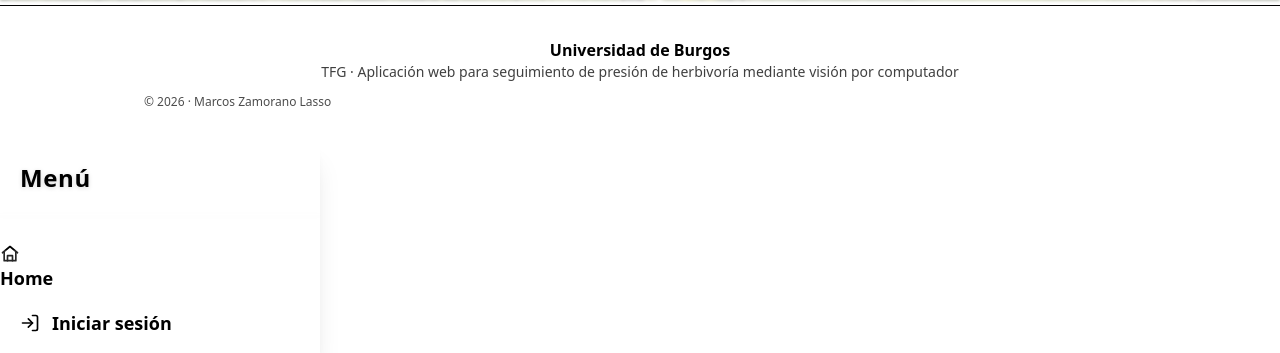
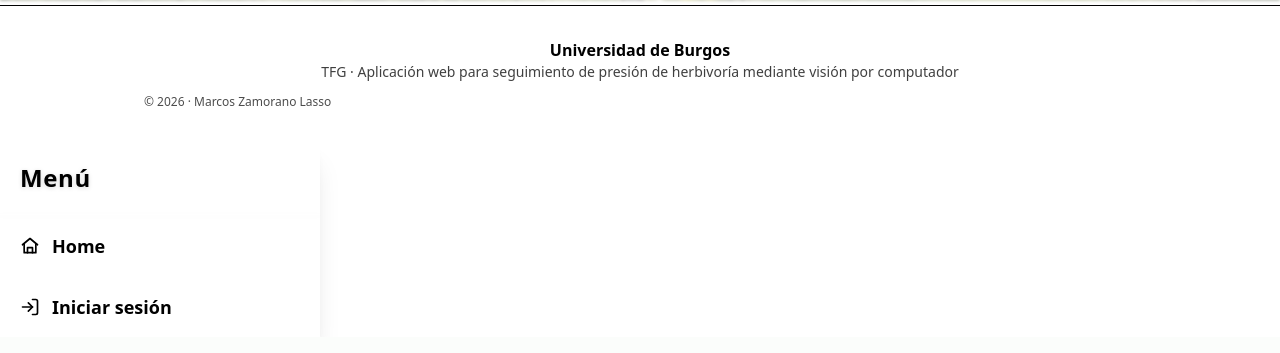
Before and after one commit to Marcurio22/TFG-Marcos-Zamorano, a Flask app: page / in a window 1280 px wide. Shown: the part 799-1152 px from the top of the page. After the commit the page ends 1115 px from the top, so only its background shows below. Run offline with Flask 3, Linux system fonts and the light colour scheme; parts of the project's set-up code (start-up, migrations or seed data) failed here and were passed over; some libraries are stand-ins or nearby versions.

Commit message:
Arreglo de la barra del menú
Closes #110

```diff
--- a/webapp/trazasytrazadas/templates/base.html
+++ b/webapp/trazasytrazadas/templates/base.html
@@ -220,19 +220,21 @@ Versión: 0.1
         {% set is_visor = (current_ep == 'trazas.visor') %}
         {% set is_collection = (current_ep == 'trazas.collection') %}
         {% set is_profile = (current_ep in ['trazas.profile', 'trazas.update_profile']) %}
+        {% set is_admin_user = current_user.is_authenticated and current_user.rol == 'admin' %}
+        {% set is_admin_users = current_ep.startswith('admin_usuarios') %}
+        {% set is_admin_folds = current_ep.startswith('admin_folds') %}
+        {% set nav_item_class = "flex w-full items-center gap-3 px-5 py-4 text-base sm:text-lg font-semibold transition-colors" %}
+        {% set nav_item_hover_class = "hover:bg-white/10" %}
+        {% set nav_item_active_class = "bg-white/15 pointer-events-none" %}
+
         <aside class="w-80 min-h-full bg-primary text-primary-content shadow-xl flex flex-col">
-          <div class="px-5 py-5 font-black tracking-wide text-2xl border-b border-white/20 drop-shadow-sm">{{ _("Menú") }}</div>
-          {% set current_ep = request.endpoint or '' %}
-          {% set is_home = (current_ep == 'trazas.index') %}
-          {% set is_visor = (current_ep == 'trazas.visor') %}
-          {% set is_collection = (current_ep == 'trazas.collection') %}
-          {% set is_profile = (current_ep == 'trazas.profile') or (current_ep == 'trazas.update_profile') %}
-          {% set is_admin_user = current_user.is_authenticated and current_user.rol == 'admin' %}
-          {% set is_admin_panel = current_ep.startswith('admin') or current_ep.startswith('admin_') %}
-          <ul class="menu p-0 bg-primary text-primary-content divide-y divide-white/10 flex-1">
-            <li class="w-full border-t border-white/10">
-              <a href="{{ url_for("trazas.index") }}"
-                 class="w-full rounded-none px-5 py-4 text-base sm:text-lg font-semibold gap-3 hover:bg-white/10 {% if is_home %}bg-white/15 pointer-events-none{% endif %}"
+          <div class="px-5 py-5 font-black tracking-wide text-2xl border-b border-white/20 drop-shadow-sm">
+            {{ _("Menú") }}
+          </div>
+
+          <div class="flex-1 flex flex-col border-t border-white/10">
+            <a href="{{ url_for('trazas.index') }}"
+               class="{{ nav_item_class }} {{ nav_item_hover_class }} {% if is_home %}{{ nav_item_active_class }}{% endif %}"
                {% if is_home %}aria-current="page"{% endif %}
                onclick="document.getElementById('app-drawer').checked = false;">
               <svg xmlns="http://www.w3.org/2000/svg"
@@ -242,18 +244,17 @@ Versión: 0.1
                    stroke-width="2"
                    stroke-linecap="round"
                    stroke-linejoin="round"
-                     class="w-5 h-5">
+                   class="w-5 h-5 shrink-0">
                 <path d="M3 10.5 12 3l9 7.5" />
                 <path d="M5 10v10h14V10" />
                 <path d="M9 20v-6h6v6" />
               </svg>
               <span>{{ _("Home") }}</span>
             </a>
-            </li>
+
             {% if current_user.is_authenticated %}
-              <li class="w-full border-t border-white/10">
-                <a href="{{ url_for("trazas.visor") }}"
-                   class="w-full rounded-none px-5 py-4 text-base sm:text-lg font-semibold gap-3 hover:bg-white/10 {% if is_visor %}bg-white/15 pointer-events-none{% endif %}"
+              <a href="{{ url_for('trazas.visor') }}"
+                 class="{{ nav_item_class }} {{ nav_item_hover_class }} border-t border-white/10 {% if is_visor %}{{ nav_item_active_class }}{% endif %}"
                  {% if is_visor %}aria-current="page"{% endif %}
                  onclick="document.getElementById('app-drawer').checked = false;">
                 <svg xmlns="http://www.w3.org/2000/svg"
@@ -263,17 +264,16 @@ Versión: 0.1
                      stroke-width="2"
                      stroke-linecap="round"
                      stroke-linejoin="round"
-                       class="w-5 h-5">
+                     class="w-5 h-5 shrink-0">
                   <path d="M9 18 3 21V6l6-3 6 3 6-3v15l-6 3-6-3Z" />
                   <path d="M9 3v15" />
                   <path d="M15 6v15" />
                 </svg>
                 <span>{{ _("Visor") }}</span>
               </a>
-              </li>
-              <li class="w-full border-t border-white/10">
-                <a href="{{ url_for("trazas.collection") }}"
-                   class="w-full rounded-none px-5 py-4 text-base sm:text-lg font-semibold gap-3 hover:bg-white/10 {% if is_collection %}bg-white/15 pointer-events-none{% endif %}"
+
+              <a href="{{ url_for('trazas.collection') }}"
+                 class="{{ nav_item_class }} {{ nav_item_hover_class }} border-t border-white/10 {% if is_collection %}{{ nav_item_active_class }}{% endif %}"
                  {% if is_collection %}aria-current="page"{% endif %}
                  onclick="document.getElementById('app-drawer').checked = false;">
                 <svg xmlns="http://www.w3.org/2000/svg"
@@ -283,7 +283,7 @@ Versión: 0.1
                      stroke-width="2"
                      stroke-linecap="round"
                      stroke-linejoin="round"
-                       class="w-5 h-5">
+                     class="w-5 h-5 shrink-0">
                   <rect x="3" y="3" width="7" height="7" />
                   <rect x="14" y="3" width="7" height="7" />
                   <rect x="3" y="14" width="7" height="7" />
@@ -291,14 +291,17 @@ Versión: 0.1
                 </svg>
                 <span>{{ _("Colección de imágenes") }}</span>
               </a>
-              </li>
+
               {% if is_admin_user %}
-                <li class="menu-title px-5 py-3 text-sm font-bold text-white/80 uppercase tracking-wide bg-black/10">
-                  <span>{{ _("Panel del Administrador") }}</span>
-                </li>
-                <li class="w-full border-t border-white/10">
-                  <a href="{{ url_for("admin_usuarios.index_view") }}"
-                     class="w-full rounded-none px-5 py-4 text-base font-semibold gap-3 hover:bg-white/10"
+                <div class="mx-4 mt-5 rounded-2xl border border-white/15 bg-slate-900/25 shadow-inner">
+                  <div class="px-4 py-3 text-center text-sm font-bold text-white/85 uppercase tracking-wide border-b border-white/10">
+                    {{ _("Panel del Administrador") }}
+                  </div>
+
+                  <div class="py-2">
+                    <a href="{{ url_for('admin_usuarios.index_view') }}"
+                       class="flex w-full items-center gap-3 px-4 py-3 text-base font-semibold transition-colors hover:bg-white/10 {% if is_admin_users %}bg-white/15 pointer-events-none{% endif %}"
+                       {% if is_admin_users %}aria-current="page"{% endif %}
                        onclick="document.getElementById('app-drawer').checked = false;">
                       <svg xmlns="http://www.w3.org/2000/svg"
                            viewBox="0 0 24 24"
@@ -307,7 +310,7 @@ Versión: 0.1
                            stroke-width="2"
                            stroke-linecap="round"
                            stroke-linejoin="round"
-                         class="w-5 h-5">
+                           class="w-5 h-5 shrink-0">
                         <path d="M17 21v-2a4 4 0 0 0-4-4H5a4 4 0 0 0-4 4v2" />
                         <circle cx="9" cy="7" r="4" />
                         <path d="M23 21v-2a4 4 0 0 0-3-3.87" />
@@ -315,10 +318,10 @@ Versión: 0.1
                       </svg>
                       <span>{{ _("Gestión de Usuarios") }}</span>
                     </a>
-                </li>
-                <li class="w-full border-t border-white/10">
-                  <a href="{{ url_for("admin_folds.index") }}"
-                     class="w-full rounded-none px-5 py-4 text-base font-semibold gap-3 hover:bg-white/10"
+
+                    <a href="{{ url_for('admin_folds.index') }}"
+                       class="flex w-full items-center gap-3 px-4 py-3 text-base font-semibold transition-colors border-t border-white/10 hover:bg-white/10 {% if is_admin_folds %}bg-white/15 pointer-events-none{% endif %}"
+                       {% if is_admin_folds %}aria-current="page"{% endif %}
                        onclick="document.getElementById('app-drawer').checked = false;">
                       <svg xmlns="http://www.w3.org/2000/svg"
                            viewBox="0 0 24 24"
@@ -327,7 +330,7 @@ Versión: 0.1
                            stroke-width="2"
                            stroke-linecap="round"
                            stroke-linejoin="round"
-                         class="w-5 h-5">
+                           class="w-5 h-5 shrink-0">
                         <path d="M4 19.5A2.5 2.5 0 0 0 6.5 22H20" />
                         <path d="M20 2H8a2 2 0 0 0-2 2v18" />
                         <path d="M8 6h8" />
@@ -336,14 +339,16 @@ Versión: 0.1
                       </svg>
                       <span>{{ _("Gestión del Modelo") }}</span>
                     </a>
-                </li>
+                  </div>
+                </div>
               {% endif %}
             {% endif %}
-          </ul>
+          </div>
+
           <div class="border-t border-white/15">
             {% if current_user.is_authenticated %}
-              <a href="{{ url_for("trazas.profile") }}"
-                 class="flex items-center gap-3 px-5 py-4 text-base sm:text-lg font-semibold hover:bg-white/10 {% if is_profile %}bg-white/15 pointer-events-none{% endif %}"
+              <a href="{{ url_for('trazas.profile') }}"
+                 class="flex w-full items-center gap-3 px-5 py-4 text-base sm:text-lg font-semibold hover:bg-white/10 {% if is_profile %}bg-white/15 pointer-events-none{% endif %}"
                  {% if is_profile %}aria-current="page"{% endif %}
                  onclick="document.getElementById('app-drawer').checked = false;">
                 <svg xmlns="http://www.w3.org/2000/svg"
@@ -355,7 +360,7 @@ Versión: 0.1
                 <span>{{ _("Perfil") }}</span>
               </a>
               <form method="post"
-                    action="{{ url_for("trazas.logout") }}"
+                    action="{{ url_for('trazas.logout') }}"
                     class="border-t border-white/10">
                 <button type="submit"
                         class="w-full flex items-center gap-3 px-5 py-4 text-base sm:text-lg font-bold bg-red-600 hover:bg-red-700 text-white transition-colors">
@@ -375,8 +380,8 @@ Versión: 0.1
                 </button>
               </form>
             {% else %}
-              <a href="{{ url_for("trazas.login") }}"
-                 class="flex items-center gap-3 px-5 py-4 text-base sm:text-lg font-semibold hover:bg-white/10"
+              <a href="{{ url_for('trazas.login') }}"
+                 class="flex w-full items-center gap-3 px-5 py-4 text-base sm:text-lg font-semibold hover:bg-white/10"
                  onclick="document.getElementById('app-drawer').checked = false;">
                 <svg xmlns="http://www.w3.org/2000/svg"
                      viewBox="0 0 24 24"
```
Lines whose indentation alone changed are shown as unchanged.
